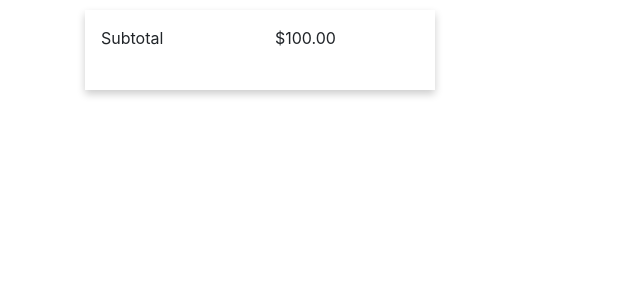
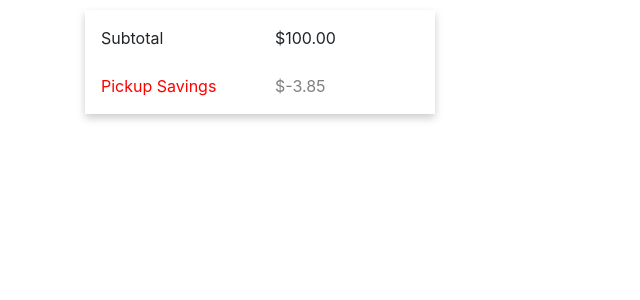
Before and after one commit to KhizerRehan/React-Shopping-Summary-Example, a React (Create React App) app: page / in a window 1280 px wide. Shown: the top 300 px of the page, without its empty margins (0-640 px from the left). Built offline with nearby package versions, Linux system fonts and the light colour scheme.

Commit message:
cra-cart-app: used Picksaving component

```diff
--- a/src/App.js
+++ b/src/App.js
@@ -1,12 +1,14 @@
 import React, { Component } from 'react';
 import Subtotal from './components/Subtotal/Subtotal';
+import PickupSavings from './components/PickupSavings/PickupSavings'
 import './App.css';
 
 class App extends Component {
  constructor(props) {
    super(props);
    this.state= {
-     total:100
+     total:100,
+     pickupSavings: -3.85
    }
  }
 
@@ -15,6 +17,7 @@ class App extends Component {
       <div className="container">
         <header className="purchase-card">
          <Subtotal price={this.state.total.toFixed(2)} />
+         <PickupSavings price={this.state.pickupSavings.toFixed(2)}/>
         </header>
       </div>
     );
```
